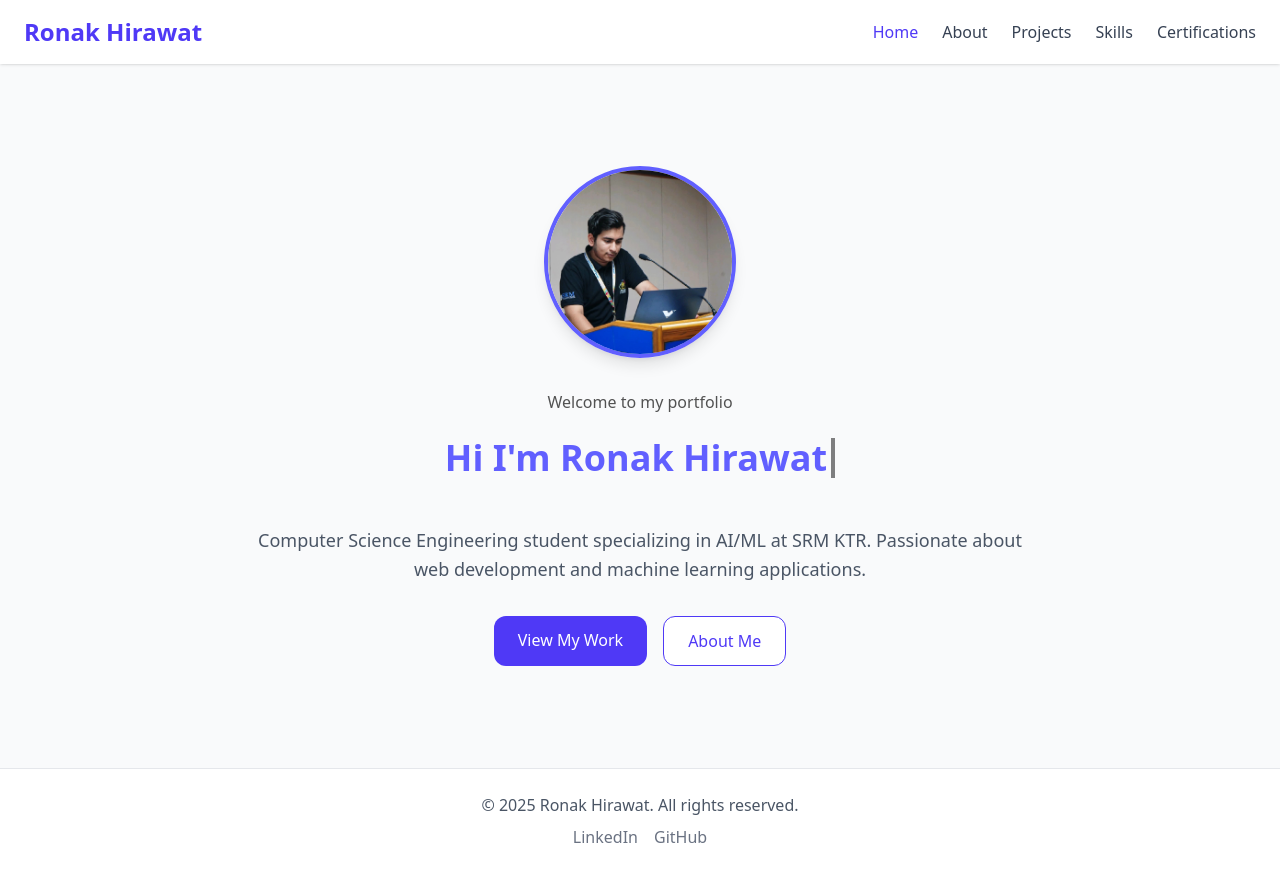
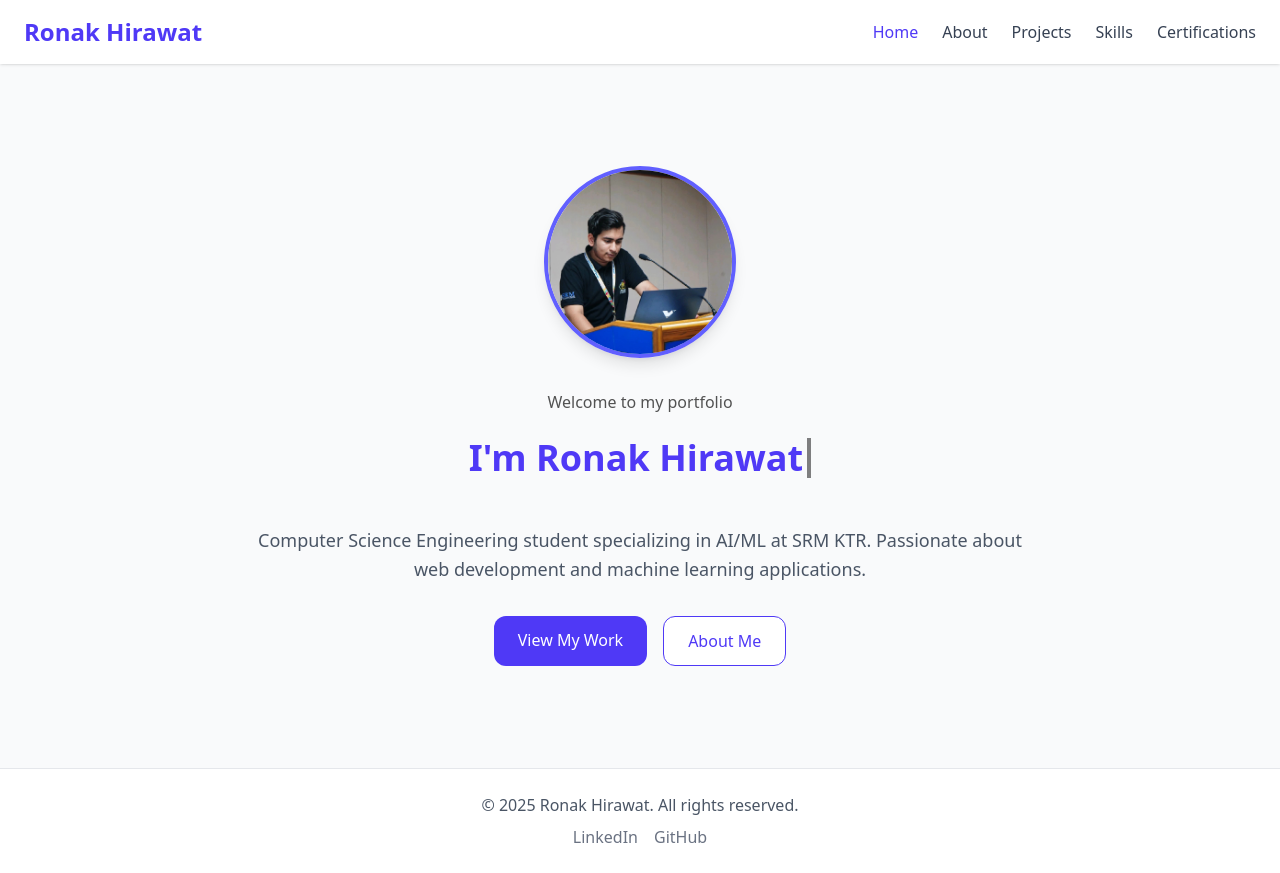
Before and after one commit to RonakHirawat/MyPortfolio, a React (Vite) app: page / in a window 1280 px wide. Built offline with nearby package versions, Linux system fonts and the light colour scheme.

Commit message:
made changes in name

```diff
--- a/src/pages/Home.jsx
+++ b/src/pages/Home.jsx
@@ -5,8 +5,8 @@ import { TypewriterEffectSmooth } from '../components/ui/typewriter-effect';
 const Home = () => {
   const words = [
     {
-      text: "Hi I'm Ronak Hirawat",
-      className: "text-indigo-500 dark:text-indigo-400"
+      text: "I'm Ronak Hirawat",
+      className: "text-indigo-600 dark:text-indigo-400"
     }
   ];
   return (
```
